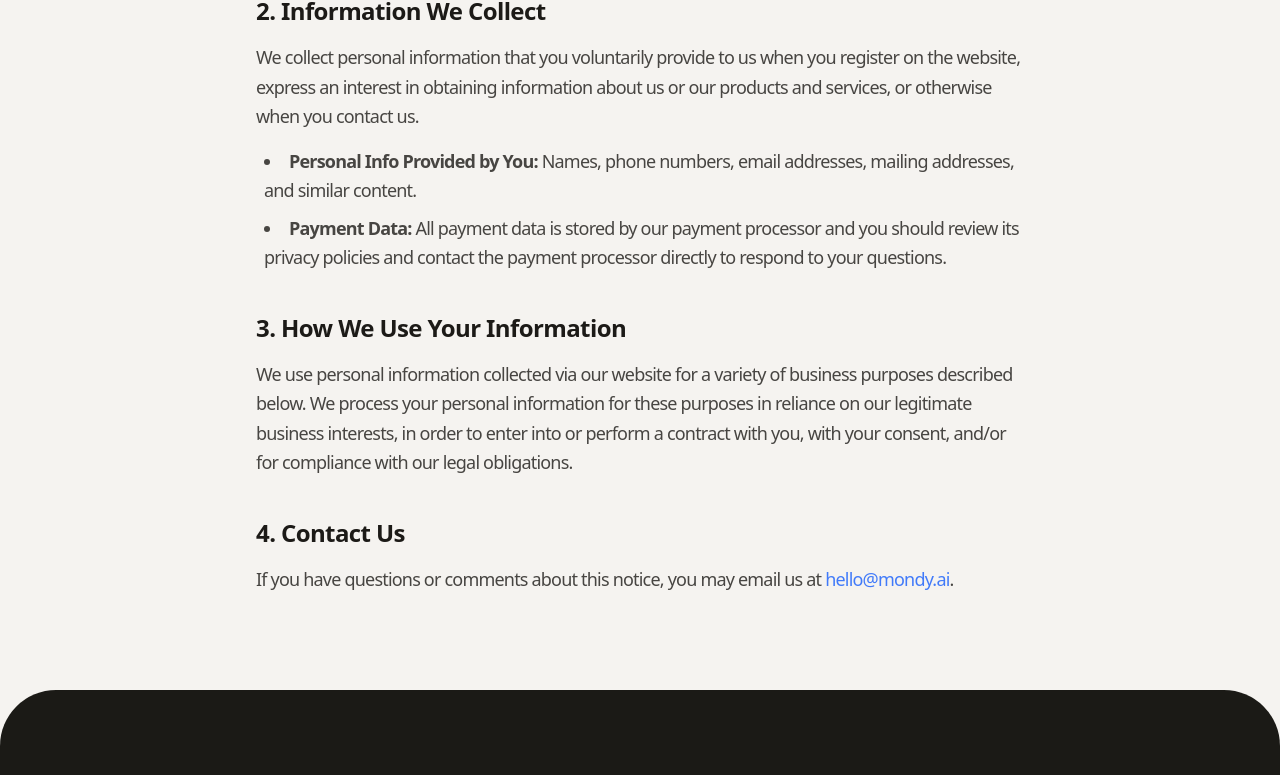
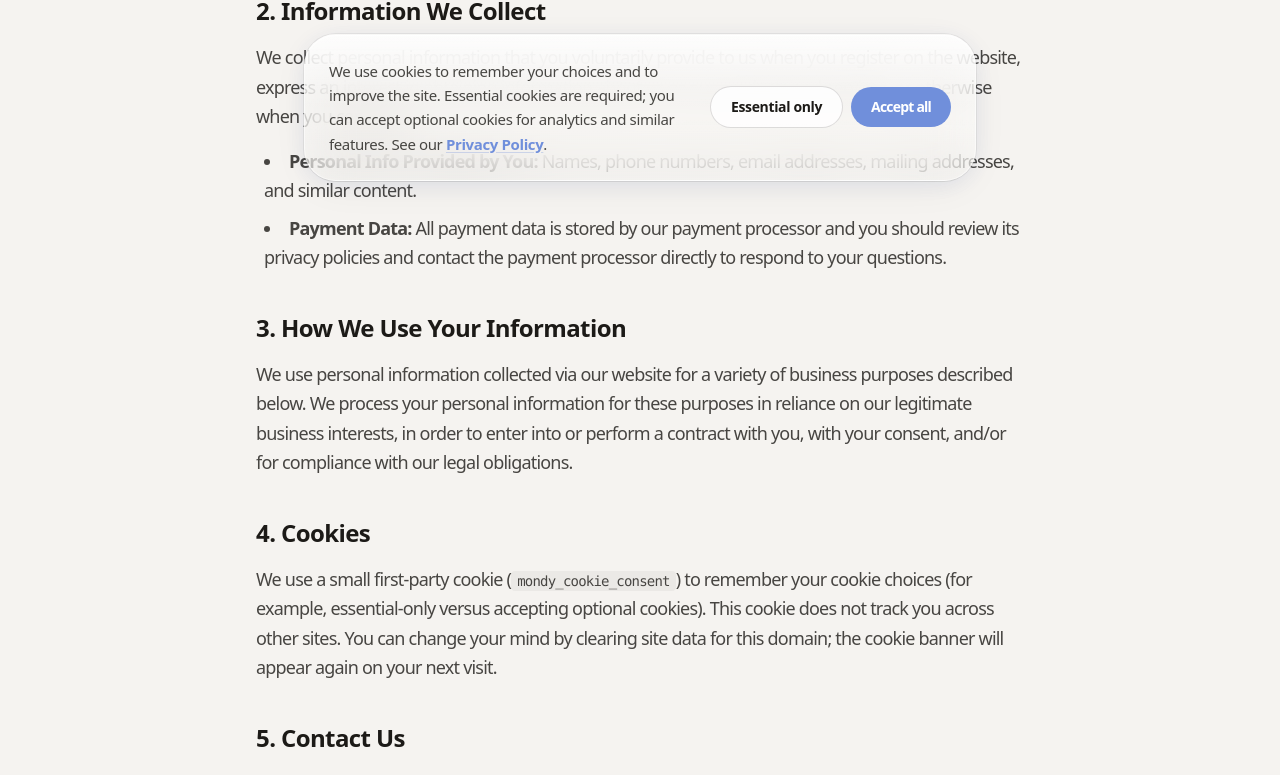
Before and after one commit to TezzeractTeams/Mondy, a Next.js app: page /privacy in a window 1280 px wide. Shown: the part 595-1370 px from the top of the page. Built offline with nearby package versions, Linux system fonts and the light colour scheme.

Commit message:
Add caching headers in next.config.ts, integrate CookieConsentBanner in layout, and update Privacy Policy content

```diff
--- a/next.config.ts
+++ b/next.config.ts
@@ -7,6 +7,28 @@ const tailwindcssPkg = path.join(appDir, "node_modules/tailwindcss");
 const nextConfig: NextConfig = {
   images: {
     qualities: [75, 92],
+  },
+  async headers() {
+    return [
+      {
+        source: "/_next/static/:path*",
+        headers: [
+          {
+            key: "Cache-Control",
+            value: "public, max-age=31536000, immutable",
+          },
+        ],
+      },
+      {
+        source: "/:path*\\.(png|jpg|jpeg|webp|gif|svg|ico|woff2)",
+        headers: [
+          {
+            key: "Cache-Control",
+            value: "public, max-age=604800, stale-while-revalidate=86400",
+          },
+        ],
+      },
+    ];
   },
   // Use this app as tracing root when a parent folder has another lockfile (avoids wrong bundle roots).
   outputFileTracingRoot: appDir,
--- a/src/app/(main)/layout.tsx
+++ b/src/app/(main)/layout.tsx
@@ -1,4 +1,7 @@
 import MondyNav from "@/components/Navbar";
+
+/** Static until redeploy; deploy when marketing copy changes. */
+export const revalidate = false;
 
 export default function MainLayout({
   children,
--- a/src/app/(main)/privacy/page.tsx
+++ b/src/app/(main)/privacy/page.tsx
@@ -1,5 +1,8 @@
 import type { Metadata } from "next";
 import Footer from "@/components/Footer";
+
+const LAST_UPDATED =
+  process.env.NEXT_PUBLIC_PRIVACY_LAST_UPDATED ?? "April 2, 2026";
 
 export const metadata: Metadata = {
   title: "Privacy Policy | Mondy",
@@ -21,7 +24,7 @@ export default function PrivacyPolicy() {
               Privacy Policy
             </h1>
             <p className="text-black/60 font-medium">
-              Last updated: {new Date().toLocaleDateString()}
+              Last updated: {LAST_UPDATED}
             </p>
           </div>
 
@@ -84,7 +87,22 @@ export default function PrivacyPolicy() {
             </section>
 
             <section className="flex flex-col gap-4">
-              <h2 className="text-2xl font-bold tracking-tight">4. Contact Us</h2>
+              <h2 className="text-2xl font-bold tracking-tight">4. Cookies</h2>
+              <p className="opacity-80">
+                We use a small first-party cookie (
+                <code className="text-sm bg-black/5 px-1.5 py-0.5 rounded">
+                  mondy_cookie_consent
+                </code>
+                ) to remember your cookie choices (for example, essential-only
+                versus accepting optional cookies). This cookie does not track
+                you across other sites. You can change your mind by clearing
+                site data for this domain; the cookie banner will appear again
+                on your next visit.
+              </p>
+            </section>
+
+            <section className="flex flex-col gap-4">
+              <h2 className="text-2xl font-bold tracking-tight">5. Contact Us</h2>
               <p className="opacity-80">
                 If you have questions or comments about this notice, you may
                 email us at{" "}
--- a/src/app/layout.tsx
+++ b/src/app/layout.tsx
@@ -1,5 +1,6 @@
 import type { Metadata } from "next";
 import { Geist, Geist_Mono } from "next/font/google";
+import CookieConsentBanner from "@/components/CookieConsentBanner";
 import "./globals.css";
 
 const geistSans = Geist({
@@ -34,6 +35,7 @@ export default function RootLayout({
         className={`${geistSans.variable} ${geistMono.variable} font-noah antialiased !bg-[#f5f3f0] min-h-screen text-mondy-ink tracking-[-0.05em] leading-[1.2]`}
       >
         {children}
+        <CookieConsentBanner />
       </body>
     </html>
   );
--- /dev/null
+++ b/src/components/CookieConsentBanner.tsx
@@ -0,0 +1,84 @@
+"use client";
+
+import { useEffect, useState } from "react";
+import Link from "next/link";
+import {
+  COOKIE_CONSENT_NAME,
+  getClientCookie,
+  parseConsentCookie,
+  setConsentCookie,
+  type CookieConsentLevel,
+} from "@/lib/cookies";
+import { mondyBtn } from "@/styles/mondy";
+import { cn } from "@/lib/utils";
+
+const secondaryBtn = cn(
+  "rounded-full px-5 py-2.5 text-sm font-bold tracking-tight",
+  "border border-mondy-ink/15 bg-white/80 text-mondy-ink",
+  "hover:bg-white hover:border-mondy-ink/25 active:scale-95 transition",
+);
+
+export default function CookieConsentBanner() {
+  const [visible, setVisible] = useState(false);
+
+  useEffect(() => {
+    const raw = getClientCookie(COOKIE_CONSENT_NAME);
+    setVisible(parseConsentCookie(raw) === null);
+  }, []);
+
+  function choose(level: CookieConsentLevel) {
+    setConsentCookie(level);
+    setVisible(false);
+  }
+
+  if (!visible) return null;
+
+  return (
+    <div
+      role="dialog"
+      aria-label="Cookie preferences"
+      className="fixed bottom-0 left-0 right-0 z-[100] flex justify-center p-4 md:p-6 pointer-events-none"
+    >
+      <div
+        className={cn(
+          "pointer-events-auto relative w-full max-w-2xl overflow-hidden rounded-[2rem]",
+          "border border-white/50 ring-1 ring-black/[0.06]",
+          "bg-gradient-to-b from-white/80 via-white/50 to-white/35 backdrop-blur-xl backdrop-saturate-150",
+          "shadow-[0_8px_40px_-8px_rgb(0_0_0/0.08),0_4px_24px_-4px_rgb(112_143_219/0.14),inset_0_1px_0_0_rgb(255_255_255/0.7)]",
+          "before:pointer-events-none before:absolute before:inset-0 before:z-0 before:rounded-[inherit] before:bg-[linear-gradient(180deg,rgba(255,255,255,0.42)_0%,transparent_40%)]",
+        )}
+      >
+        <div
+          className={cn(
+            "relative z-10 flex flex-col gap-4 p-5 md:p-6 md:flex-row md:items-center md:justify-between md:gap-6",
+          )}
+        >
+          <p className="text-mondy-ink/80 text-sm md:text-[15px] font-medium leading-relaxed tracking-tight">
+            We use cookies to remember your choices and to improve the site.
+            Essential cookies are required; you can accept optional cookies for
+            analytics and similar features. See our{" "}
+            <Link
+              href="/privacy"
+              className="text-mondy-accent font-semibold underline decoration-mondy-accent/30 underline-offset-2 hover:decoration-mondy-accent"
+            >
+              Privacy Policy
+            </Link>
+            .
+          </p>
+          <div className="flex flex-shrink-0 flex-wrap items-center gap-2 md:justify-end">
+            <button type="button" className={secondaryBtn} onClick={() => choose("essential")}>
+              Essential only
+            </button>
+            <button
+              type="button"
+              className={cn(mondyBtn.navDesktop, "!py-2.5 !px-5 !text-sm")}
+              onClick={() => choose("all")}
+            >
+              Accept all
+            </button>
+          </div>
+        </div>
+      </div>
+    </div>
+  );
+}
--- /dev/null
+++ b/src/lib/cookie-consent-server.ts
@@ -0,0 +1,11 @@
+import { cookies } from "next/headers";
+import {
+  COOKIE_CONSENT_NAME,
+  parseConsentCookie,
+  type CookieConsentLevel,
+} from "./cookies";
+
+export async function getServerCookieConsent(): Promise<CookieConsentLevel | null> {
+  const jar = await cookies();
+  return parseConsentCookie(jar.get(COOKIE_CONSENT_NAME)?.value);
+}
--- /dev/null
+++ b/src/lib/cookies.ts
@@ -0,0 +1,56 @@
+export const COOKIE_CONSENT_NAME = "mondy_cookie_consent" as const;
+
+/** ~180 days */
+export const COOKIE_CONSENT_MAX_AGE = 180 * 24 * 60 * 60;
+
+export type CookieConsentLevel = "essential" | "all";
+
+export function parseConsentCookie(
+  value: string | undefined,
+): CookieConsentLevel | null {
+  if (value === "essential" || value === "all") return value;
+  return null;
+}
+
+export function getClientCookie(name: string): string | undefined {
+  if (typeof document === "undefined") return undefined;
+  const parts = document.cookie.split("; ");
+  for (const part of parts) {
+    const i = part.indexOf("=");
+    if (i === -1) continue;
+    const key = part.slice(0, i);
+    const value = part.slice(i + 1);
+    if (key === name) {
+      try {
+        return decodeURIComponent(value);
+      } catch {
+        return value;
+      }
+    }
+  }
+  return undefined;
+}
+
+export function setClientCookie(
+  name: string,
+  value: string,
+  options: {
+    maxAge: number;
+    path?: string;
+    sameSite?: "Lax" | "Strict";
+    secure?: boolean;
+  },
+): void {
+  if (typeof document === "undefined") return;
+  const { maxAge, path = "/", sameSite = "Lax", secure } = options;
+  let cookie = `${encodeURIComponent(name)}=${encodeURIComponent(value)}; Path=${path}; Max-Age=${maxAge}; SameSite=${sameSite}`;
+  if (secure) cookie += "; Secure";
+  document.cookie = cookie;
+}
+
+export function setConsentCookie(level: CookieConsentLevel): void {
+  setClientCookie(COOKIE_CONSENT_NAME, level, {
+    maxAge: COOKIE_CONSENT_MAX_AGE,
+    secure: process.env.NODE_ENV === "production",
+  });
+}
```
